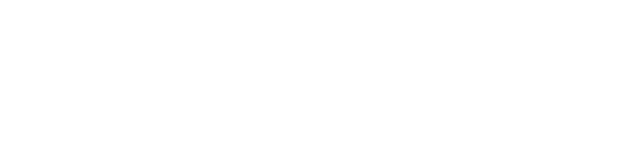
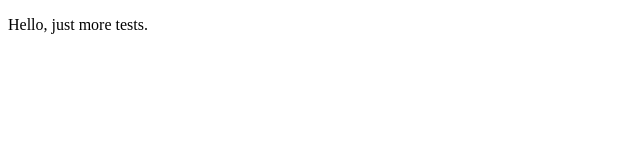
Before and after one commit to osborn-daucen-wm/Test-2, a plain HTML site: page index.html in a window 1280 px wide. Shown: the whole page, without its empty margins (0-640 px from the left). Drawn offline with Linux system fonts and the light colour scheme.

Commit message:
New <p> line.

```diff
--- a/index.html
+++ b/index.html
@@ -5,6 +5,6 @@
     <title></title>
 </head>
 <body>
-
+    <p>Hello, just more tests.</p>
 </body>
 </html>
```
